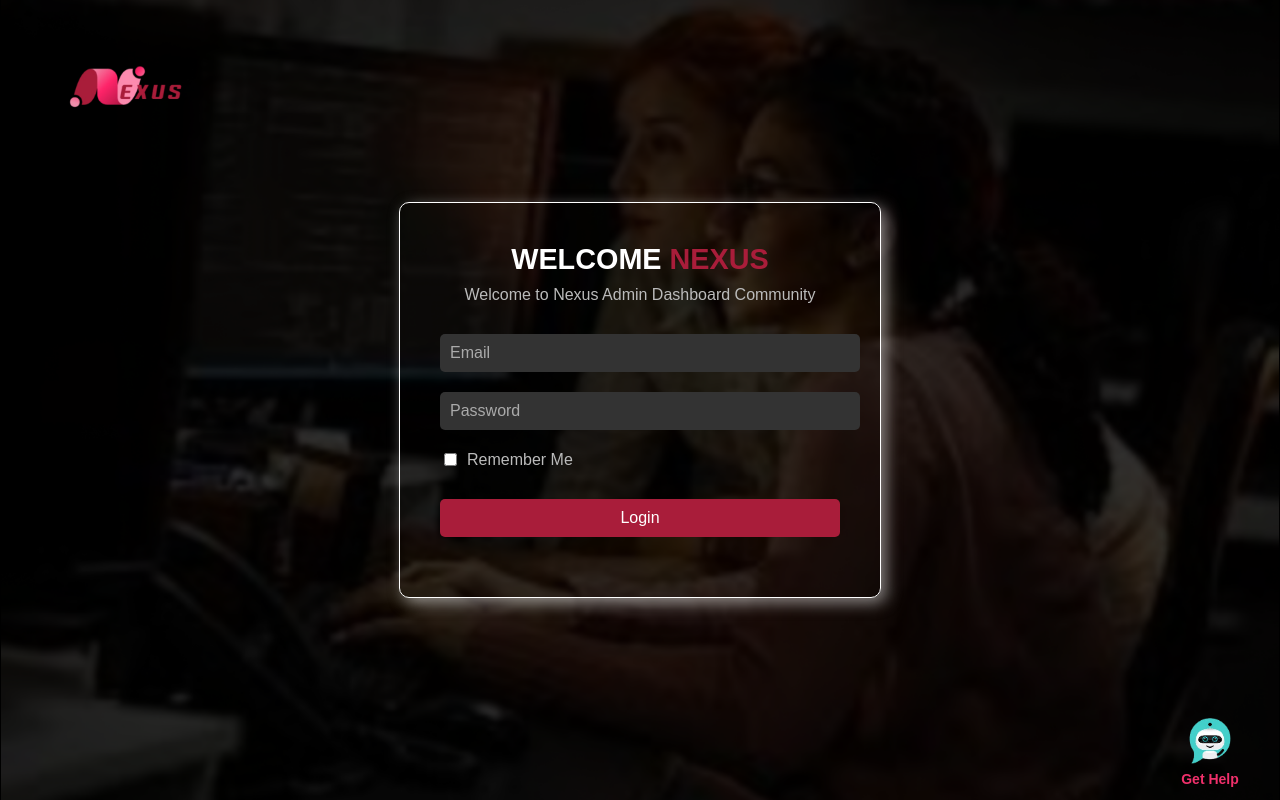
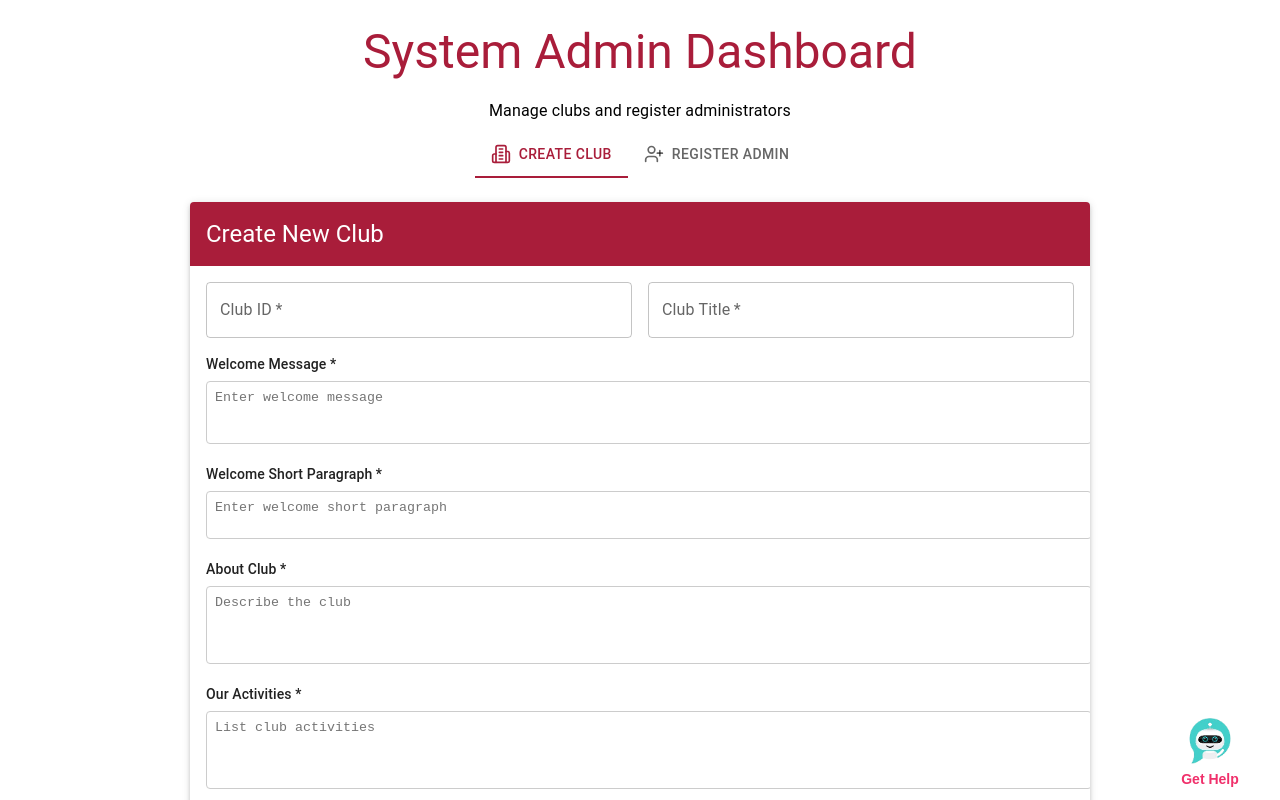
Before and after one commit to krypton-nexus/frontend, a React (Create React App) app: page /system-admin-dashboard in a window 1280 px wide. Before the commit this address led to /admin. Built offline with nearby package versions, Linux system fonts and the light colour scheme.

Commit message:
system admin dashboard image upload

```diff
--- a/src/Components/UseAuthCheck.jsx
+++ b/src/Components/UseAuthCheck.jsx
@@ -45,7 +45,7 @@ const useAuthCheck = () => {
       "/adminevent",
       "/add-product",
       "/addevent",
-      "/system-admin-dashboard",
+
     ];
     const isSpecialAdminPath = specialAdminPaths.includes(currentPath);
     if (isAdminPath || isSpecialAdminPath) {
@@ -66,7 +66,12 @@ const useAuthCheck = () => {
       navigate("/viewclubs");
       return;
     }
-    const publicPaths = ["/login", "/signup", "/home"];
+    const publicPaths = [
+      "/login",
+      "/signup",
+      "/home",
+      "/system-admin-dashboard",
+    ];
     const isPublic = publicPaths.includes(currentPath);
     if (!userToken && !isPublic && !isAdminPath && !isSpecialAdminPath) {
       navigate("/home");
--- a/src/Pages/SystemAdminDashboard.jsx
+++ b/src/Pages/SystemAdminDashboard.jsx
@@ -21,6 +21,14 @@ import {
   Alert,
 } from "@mui/material";
 import { Building2, UserPlus, Loader2 } from "lucide-react";
+import AWS from "aws-sdk";
+
+AWS.config.update({
+  accessKeyId: process.env.REACT_APP_S3_ACCESS_KEY_ID,
+  secretAccessKey: process.env.REACT_APP_S3_SECRET_ACCESS_KEY,
+  region: process.env.REACT_APP_S3_REGION,
+});
+const s3 = new AWS.S3();
 
 const SystemAdminDashboard = () => {
   const [tabIndex, setTabIndex] = useState(0);
@@ -57,6 +65,34 @@ const SystemAdminDashboard = () => {
     role: "",
     is_active: true,
   });
+  // Define your style objects
+  const styles = {
+    hiddenInput: {
+      display: "none",
+    },
+    uploadButton: {
+      bgcolor: "#a91d3a",
+      color: "common.white",
+      px: 3,
+      py: 1,
+      borderRadius: 2,
+      textTransform: "none",
+      "&:hover": {
+        bgcolor: "#87162e",
+      },
+    },
+    previewWrapper: {
+      mt: 2,
+      display: "flex",
+      justifyContent: "center",
+    },
+    previewImage: {
+      maxWidth: "100%",
+      maxHeight: 200,
+      borderRadius: 2,
+      boxShadow: 3,
+    },
+  };
 
   const BASE_URL = process.env.REACT_APP_BASE_URL;
 
@@ -108,7 +144,7 @@ const SystemAdminDashboard = () => {
         images_url: clubForm.images_url,
       };
 
-      const response = await fetch(`${BASE_URL}/club/`, {
+      const response = await fetch(`${BASE_URL}/club/create`, {
         method: "POST",
         headers: {
           "Content-Type": "application/json",
@@ -186,6 +222,30 @@ const SystemAdminDashboard = () => {
       openSnackbar("error", error.message || "Failed to register admin");
     } finally {
       setIsAddingAdmin(false);
+    }
+  };
+  const handleImageUpload = async (event) => {
+    const file = event.target.files[0];
+    if (!file) return;
+
+    const fileName = `clubs/${Date.now()}-${file.name}`;
+    const params = {
+      Bucket: process.env.REACT_APP_S3_BUCKET_NAME,
+      Key: fileName,
+      Body: file,
+      ContentType: file.type,
+    };
+
+    try {
+      const upload = await s3.upload(params).promise();
+      setClubForm((prev) => ({
+        ...prev,
+        images_url: upload.Location,
+      }));
+      openSnackbar("success", "Image uploaded successfully!");
+    } catch (error) {
+      console.error("S3 Upload Error:", error);
+      openSnackbar("error", "Failed to upload image.");
     }
   };
 
@@ -362,14 +422,43 @@ const SystemAdminDashboard = () => {
                     />
                   </Grid>
                   <Grid item xs={12}>
-                    <TextField
-                      label="Club Image URL"
-                      fullWidth
-                      type="url"
-                      value={clubForm.images_url}
-                      onChange={handleClubFormChange("images_url")}
-                    />
+                    <FormControl fullWidth>
+                      {/* Hidden file input */}
+                      <input
+                        accept="image/*"
+                        id="club-image-upload"
+                        type="file"
+                        onChange={handleImageUpload}
+                        style={styles.hiddenInput}
+                      />
+                      {/* Styled button triggers the file browser */}
+                      <label htmlFor="club-image-upload">
+                        <Button
+                          component="span"
+                          variant="contained"
+                          sx={styles.uploadButton}
+                          startIcon={<Loader2 size={16} />}
+                        >
+                          {clubForm.images_url
+                            ? "Change Image"
+                            : "Upload Club Image *"}
+                        </Button>
+                      </label>
+                    </FormControl>
+
+                    {/* Preview */}
+                    {clubForm.images_url && (
+                      <Box sx={styles.previewWrapper}>
+                        <Box
+                          component="img"
+                          src={clubForm.images_url}
+                          alt="Club Preview"
+                          sx={styles.previewImage}
+                        />
+                      </Box>
+                    )}
                   </Grid>
+
                   <Grid item xs={12}>
                     <Box textAlign="right">
                       <Button
```
